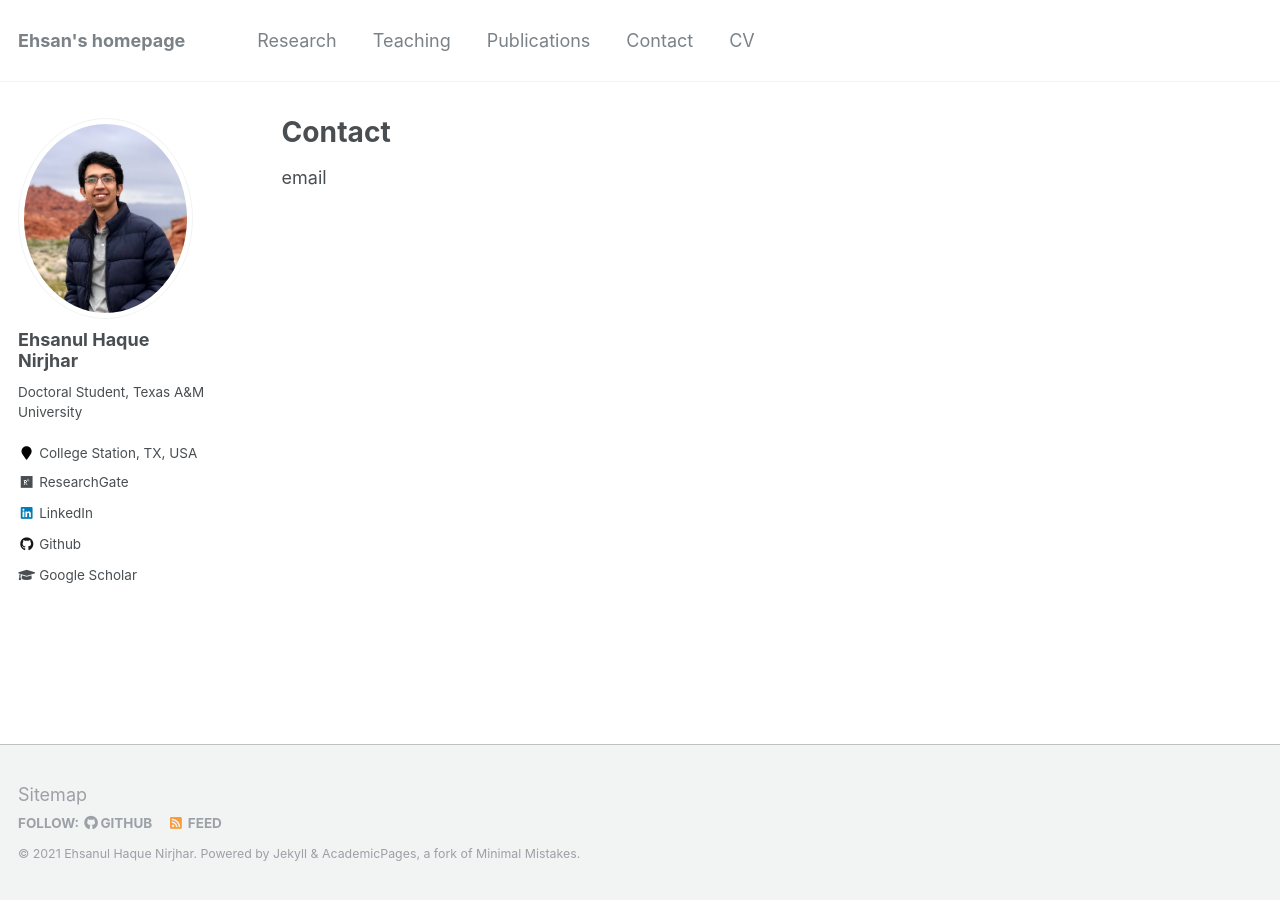
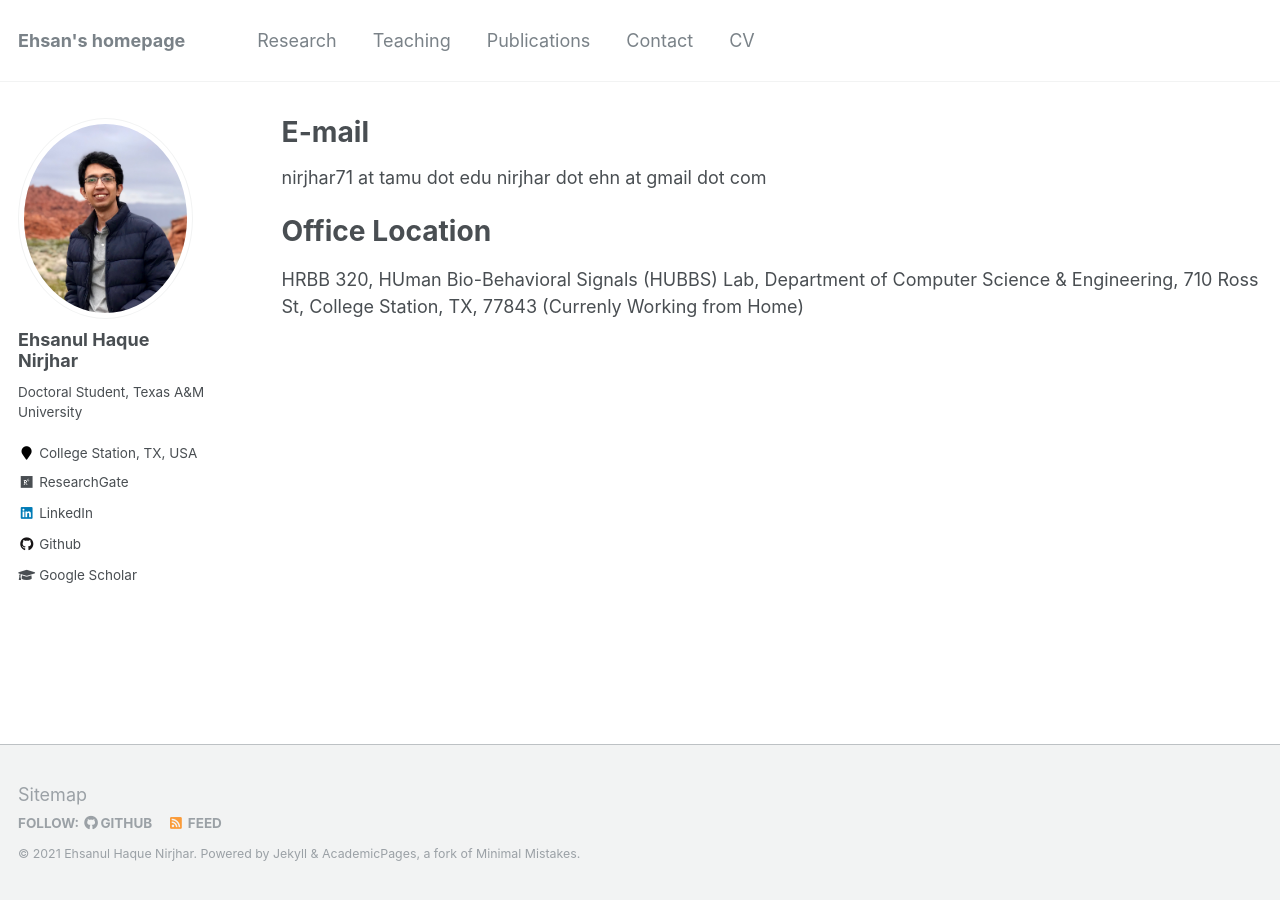
Before and after one commit to Ehsan-Nirjhar/Ehsan-Nirjhar.github.io, a Jekyll site: the page built from _pages/contact.md, in a window 1280 px wide. Built offline with Jekyll 4.4.1, drawn with Linux system fonts in a browser that asks for light colours.

Commit message:
Paper, contact updated

```diff
--- a/_pages/contact.md
+++ b/_pages/contact.md
@@ -1,8 +1,17 @@
 ---
 layout: archive
-title: "Contact"
+title: "E-mail"
 permalink: /contact/
 author_profile: true
 
 ---
-email
+nirjhar71 at tamu dot edu
+nirjhar dot ehn at gmail dot com
+
+
+Office Location
+======
+HRBB 320, HUman Bio-Behavioral Signals (HUBBS) Lab,
+Department of Computer Science & Engineering,
+710 Ross St, College Station, TX, 77843
+(Currenly Working from Home)
```
Also changed, not shown: _pages/publications.md (+13 -2 lines), _pages/teaching.md (+1 -1 lines).
